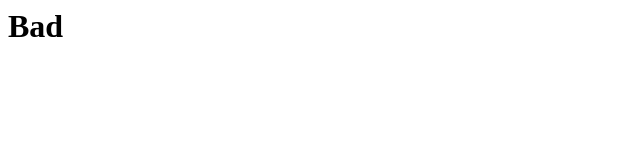
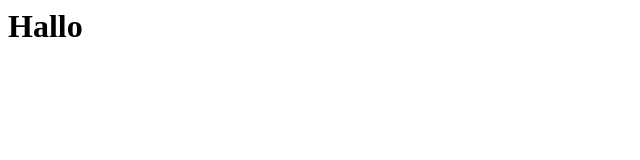
Before and after one commit to AndySchlegel/Neuer-Test, a plain HTML site: page index.html in a window 1280 px wide. Shown: the full height of the page, 0-640 px from the left. Drawn offline with Linux system fonts and the light colour scheme.

Commit message:
#1 Überschrift wurde angepasst

```diff
--- a/index.html
+++ b/index.html
@@ -1,5 +1,5 @@
 <html>
     <body>
-        <h1>Bad</h1>
+        <h1>Hallo</h1>
     </body>
 </html>
```
